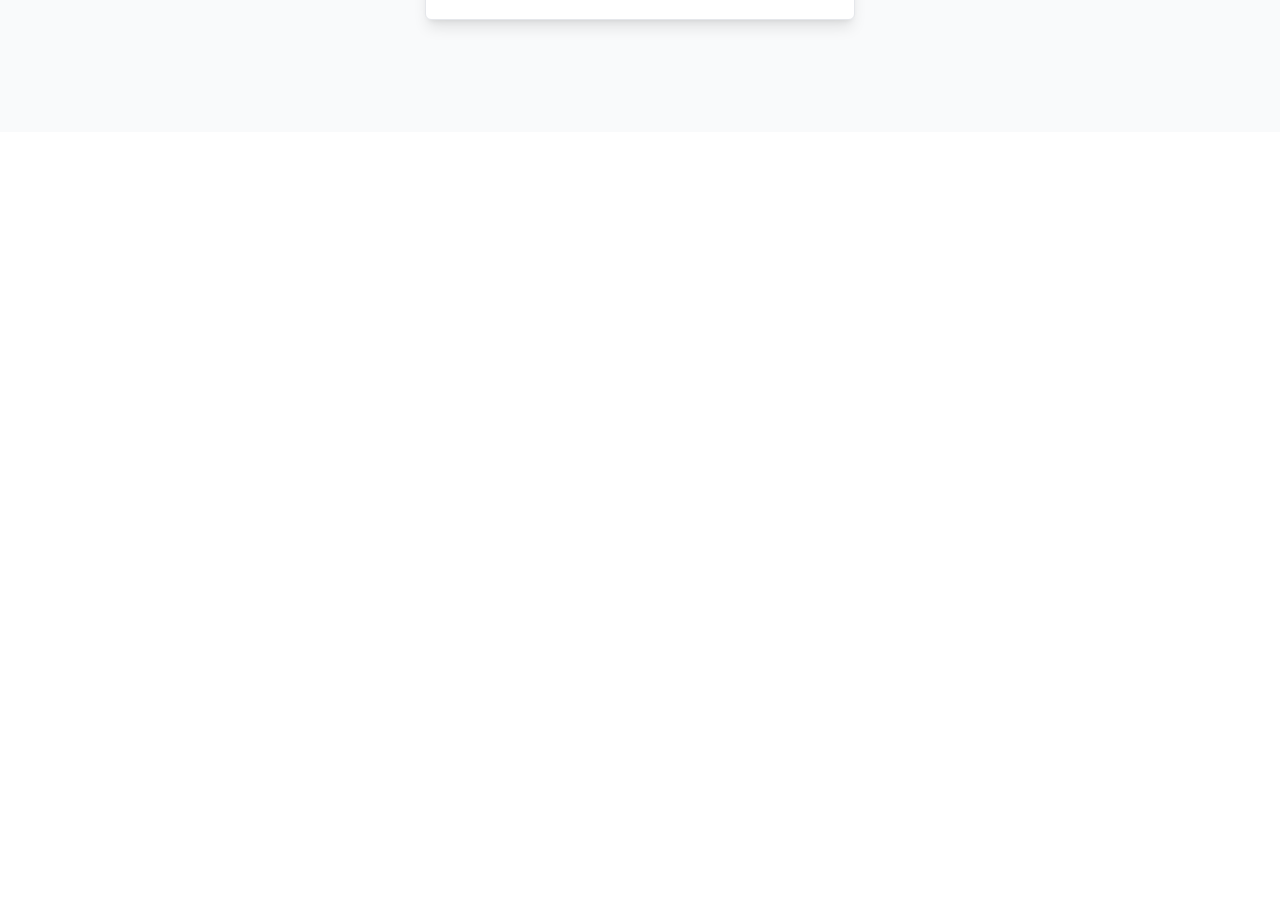
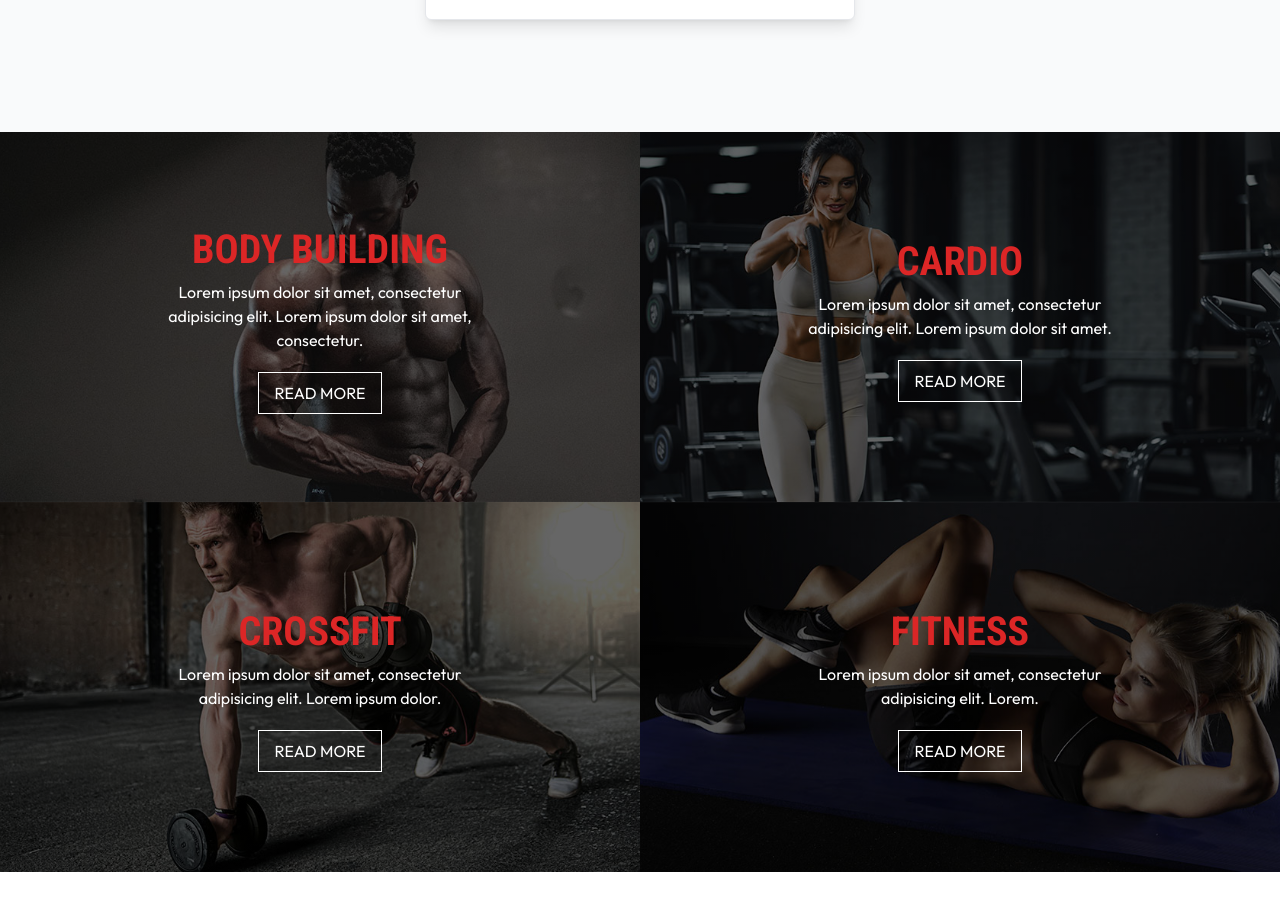
Before and after one commit to Biswash059/Gym_website, a React (Vite) app: page / in a window 1280 px wide. Shown: the part 1720-2630 px from the top of the page. Before the commit the page ends 1852 px from the top, so only its background shows below. Built offline with nearby package versions, Linux system fonts and the light colour scheme.

Commit message:
Classes section added

```diff
--- /dev/null
+++ b/src/Components/Classes.jsx
@@ -0,0 +1,56 @@
+import React from "react";
+import BodyBuilding from "../assets/img/classes/bodybuilding.jpg";
+import Cardio from "../assets/img/classes/cardio.jpg";
+import Crossfit from "../assets/img/classes/crossfit.jpg";
+import Fitness from "../assets/img/classes/fitness.jpg";
+
+const Cards = [
+  {
+    name: "BODY BUILDING",
+    img: BodyBuilding ,
+    description:
+      "Lorem ipsum dolor sit amet, consectetur adipisicing elit. Lorem ipsum dolor sit amet, consectetur.",
+  },
+  {
+    name: "CARDIO",
+    img: Cardio ,
+    description:
+      "Lorem ipsum dolor sit amet, consectetur adipisicing elit. Lorem ipsum dolor sit amet.",
+  },
+  {
+    name: "CROSSFIT",
+    img: Crossfit,
+    description:
+      "Lorem ipsum dolor sit amet, consectetur adipisicing elit. Lorem ipsum dolor.",
+  },
+  {
+    name: "FITNESS",
+    img: Fitness,
+    description:
+      "Lorem ipsum dolor sit amet, consectetur adipisicing elit. Lorem.",
+  },
+];
+
+const Classes = () => {
+  return (
+    <section className="min-h-screen">
+      <div className="grid grid-cols-1 md:grid-cols-2">
+        {Cards.map((item, index) => (
+          <div
+            key={index}
+            className="min-h-[370px] bg-center bg-cover bg-no-repeat overflow-hidden flex flex-col items-center justify-center"
+            style={{
+              backgroundImage: `linear-gradient(to bottom, rgba(0, 0, 0, 0.6), rgba(0, 0, 0, 0.6)),url(${item.img})`,
+            }}
+          >
+            <h3 className="h1 text-red-600">{item.name}</h3>
+            <p className="w-[55%] text-center text-white">{item.description}</p>
+            <button className="mt-5 text-white border border-white px-4 py-2 hover:bg-red-600 hover:border-red-600 ease-in-out duration-150 ">READ MORE</button>
+          </div>
+        ))}
+      </div>
+    </section>
+  );
+};
+
+export default Classes;
--- a/src/Pages/Home.jsx
+++ b/src/Pages/Home.jsx
@@ -2,12 +2,14 @@ import React from "react";
 import Header from "../Components/Header";
 import Hero from "../Components/Hero";
 import AboutSection from "../Components/AboutSection";
+import Classes from "../Components/Classes";
 
 const Home = () => {
   return (
     <>
       <Hero />
       <AboutSection />
+      <Classes />
     </>
   );
 };
```
